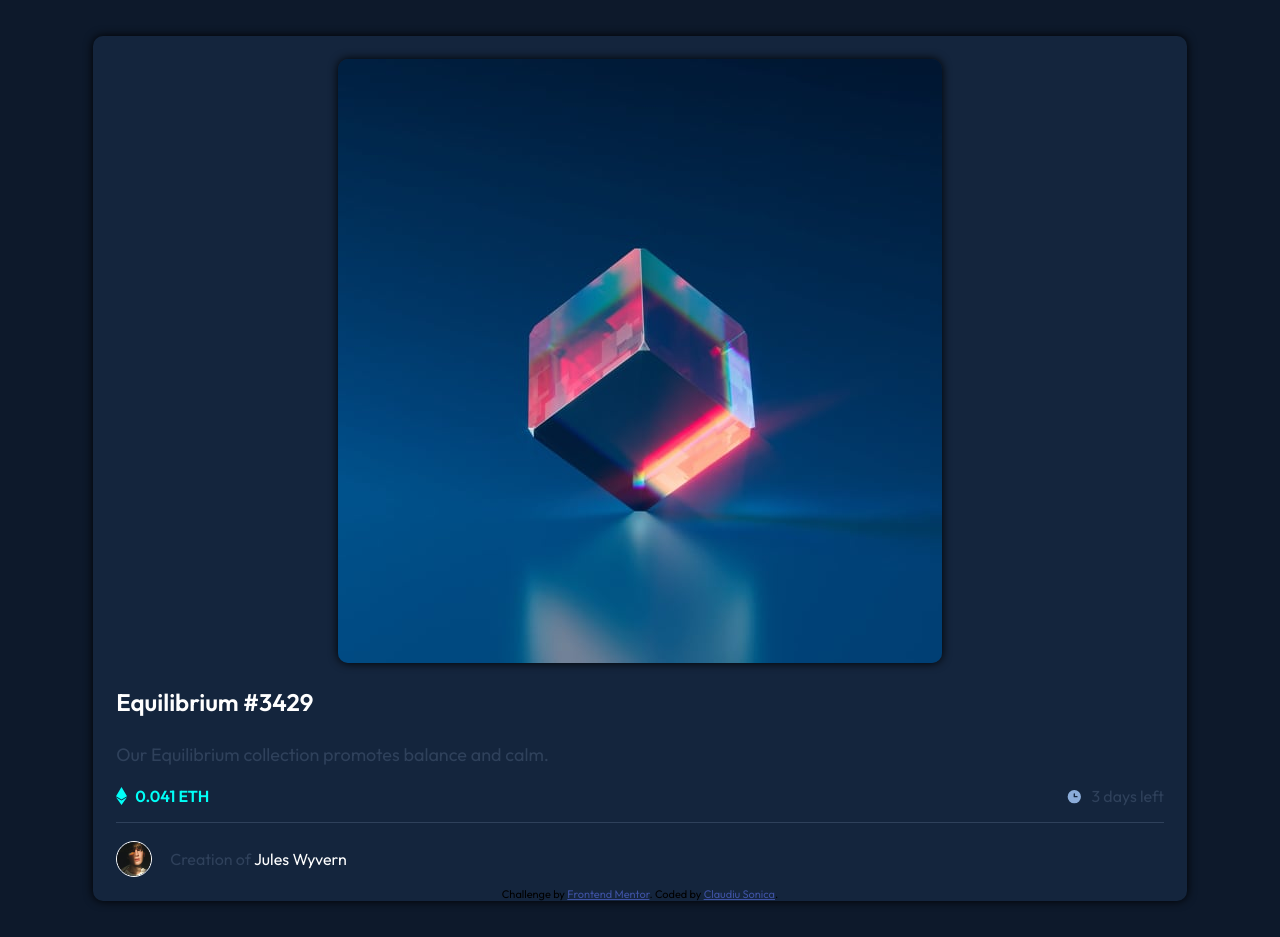
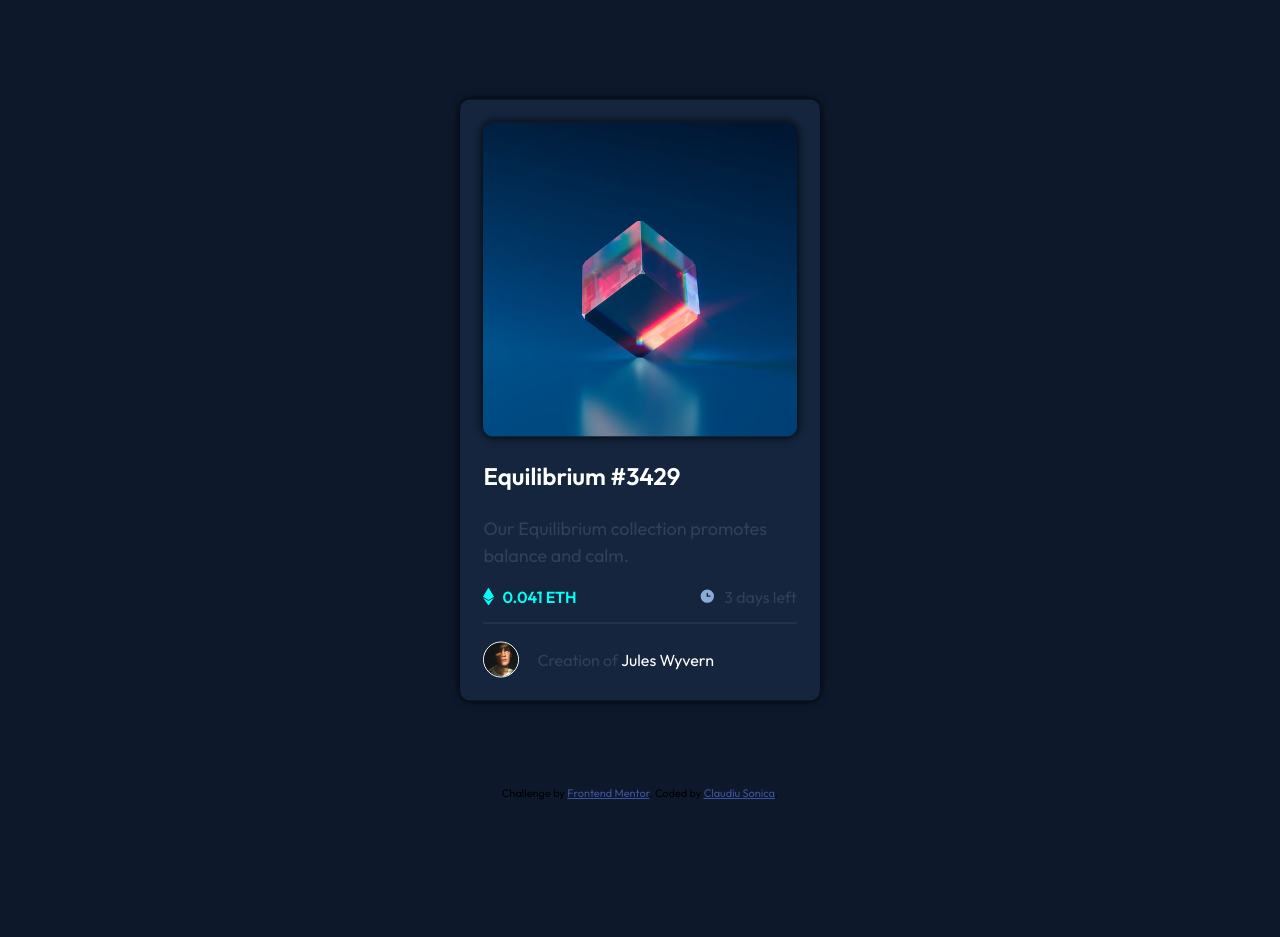
Before and after one commit to ClaudiuSonica/nft-card, a plain HTML site: page index.html in a window 1280 px wide. After the commit the page ends 800 px from the top, so only its background shows below. Drawn offline with Linux system fonts and the light colour scheme.

Commit message:
project finished

```diff
--- a/style.css
+++ b/style.css
@@ -154,3 +154,15 @@ footer {
   color: white;
   cursor: pointer;
 }
+
+@media (min-width: 600px) {
+  .container__ext {
+    width: 50%;
+    max-width: 400px;
+    margin: 0 auto;
+    position: absolute;
+    top: 50%;
+    left: 50%;
+    transform: translate(-50%, -50%);
+  }
+}
```
Also changed, not shown: 1 other file.
